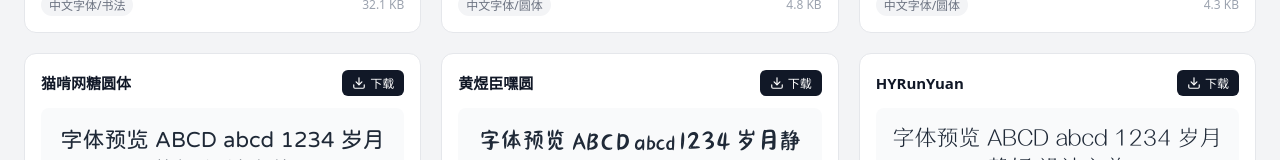
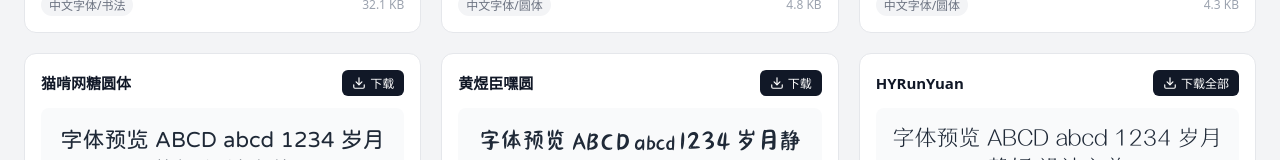
Before and after one commit to arnoliudaxia/font-showcase, a Vue app: page / in a window 1280 px wide. Shown: the part 437-597 px from the top of the page. Built offline with nearby package versions, Linux system fonts and the light colour scheme; a web font is replaced by a local one.

Commit message:
批量下载功能

```diff
--- a/src/components/FontCard.vue
+++ b/src/components/FontCard.vue
@@ -17,9 +17,22 @@
 
 const fontFaceName = computed(() => `Font-${props.font.id}`)
 const fontFamilyStyle = computed(() => loaded.value ? `"${fontFaceName.value}"` : 'sans-serif')
-const downloadFilename = computed(() => {
-  const ext = props.font.originalPath.split('.').pop() || 'ttf'
-  return `${props.font.name}.${ext}`
+const downloadItems = computed(() => {
+  const candidates = props.font.variants?.length
+    ? [...props.font.variants, props.font]
+    : [props.font]
+  const seen = new Set()
+
+  return candidates
+    .filter((item) => item.originalPath && !seen.has(item.originalPath) && seen.add(item.originalPath))
+    .map((item) => ({
+      href: item.originalPath,
+      filename: fontDownloadName(item)
+    }))
+})
+const downloadButtonTitle = computed(() => {
+  const count = downloadItems.value.length
+  return count > 1 ? `下载全部 ${count} 个字体文件` : '下载完整字体'
 })
 const fontSize = computed(() => {
   const size = props.font.size
@@ -28,9 +41,36 @@
   return (size / (1024 * 1024)).toFixed(2) + ' MB'
 })
 
-function variantDownloadName(v) {
-  const ext = v.originalPath.split('.').pop() || 'ttf'
-  return `${v.name}.${ext}`
+function fontDownloadName(fontItem) {
+  const ext = fontItem.originalPath.split('.').pop() || 'ttf'
+  return `${fontItem.name}.${ext}`
+}
+
+function triggerDownload(item) {
+  const link = document.createElement('a')
+  link.href = item.href
+  link.download = item.filename
+  link.rel = 'noopener'
+  link.style.display = 'none'
+  document.body.appendChild(link)
+  link.click()
+
+  window.setTimeout(() => {
+    link.remove()
+  }, 5000)
+}
+
+function downloadFontFiles() {
+  downloadItems.value.forEach((item, index) => {
+    if (index === 0) {
+      triggerDownload(item)
+      return
+    }
+
+    window.setTimeout(() => {
+      triggerDownload(item)
+    }, index * 500)
+  })
 }
 
 onMounted(() => {
@@ -58,20 +98,19 @@
       >
         {{ font.name }}
       </h3>
-      <a
+      <button
+        type="button"
         class="download-btn"
-        :href="font.originalPath"
-        :download="downloadFilename"
-        title="下载完整字体"
-        @click.stop
+        :title="downloadButtonTitle"
+        @click.stop="downloadFontFiles"
       >
         <svg xmlns="http://www.w3.org/2000/svg" width="14" height="14" viewBox="0 0 24 24" fill="none" stroke="currentColor" stroke-width="2" stroke-linecap="round" stroke-linejoin="round">
           <path d="M21 15v4a2 2 0 0 1-2 2H5a2 2 0 0 1-2-2v-4"/>
           <polyline points="7 10 12 15 17 10"/>
           <line x1="12" y1="15" x2="12" y2="3"/>
         </svg>
-        下载
-      </a>
+        {{ downloadItems.length > 1 ? '下载全部' : '下载' }}
+      </button>
     </div>
     <div
       class="preview"
@@ -89,7 +128,7 @@
           :key="v.name"
           class="variant-pill"
           :href="v.originalPath"
-          :download="variantDownloadName(v)"
+          :download="fontDownloadName(v)"
           :title="`下载 ${v.name}`"
           @click.stop
         >
@@ -145,6 +184,8 @@
   display: inline-flex;
   align-items: center;
   gap: 4px;
+  border: 0;
+  font-family: inherit;
   font-size: 12px;
   color: #fff;
   background: #111827;
@@ -153,6 +194,7 @@
   text-decoration: none;
   transition: background 0.2s;
   flex-shrink: 0;
+  cursor: pointer;
 }
 
 .download-btn:hover {
```
